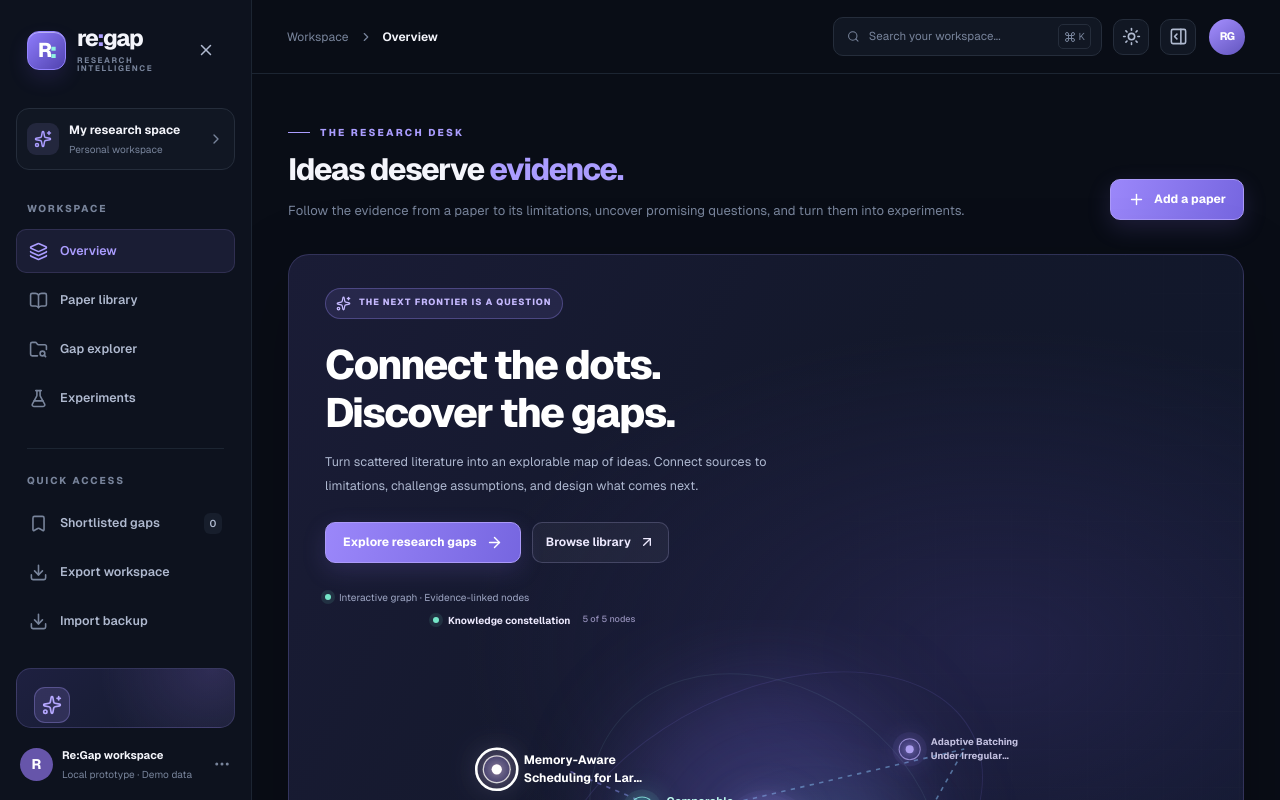
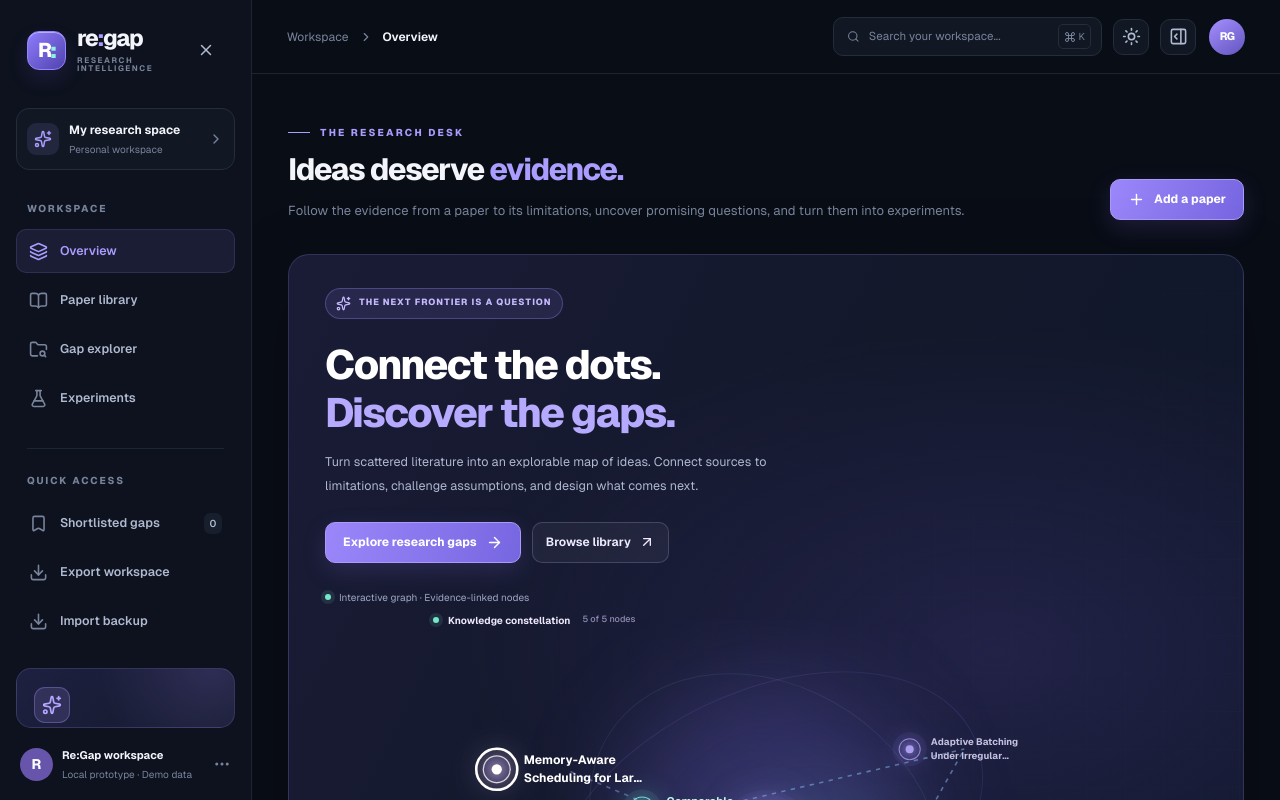
Before and after one commit to Samiiii1023/regap-workspace, a Next.js app in the folder apps/web/: page / in a window 1280 px wide. Shown: the top 800 px of the page. Built offline with nearby package versions, Linux system fonts and the light colour scheme.

Commit message:
style(css): give hero accent an unambiguous class selector

```diff
--- a/apps/web/components/immersive-workspace.tsx
+++ b/apps/web/components/immersive-workspace.tsx
@@ -872,7 +872,7 @@ export function ImmersiveWorkspace() {
 										<h2>
 											Connect the dots.
 											<br />
-											<span>Discover the gaps.</span>
+											<span className="hero-gradient">Discover the gaps.</span>
 										</h2>
 										<p>
 											Turn scattered literature into an explorable map of ideas.
```
